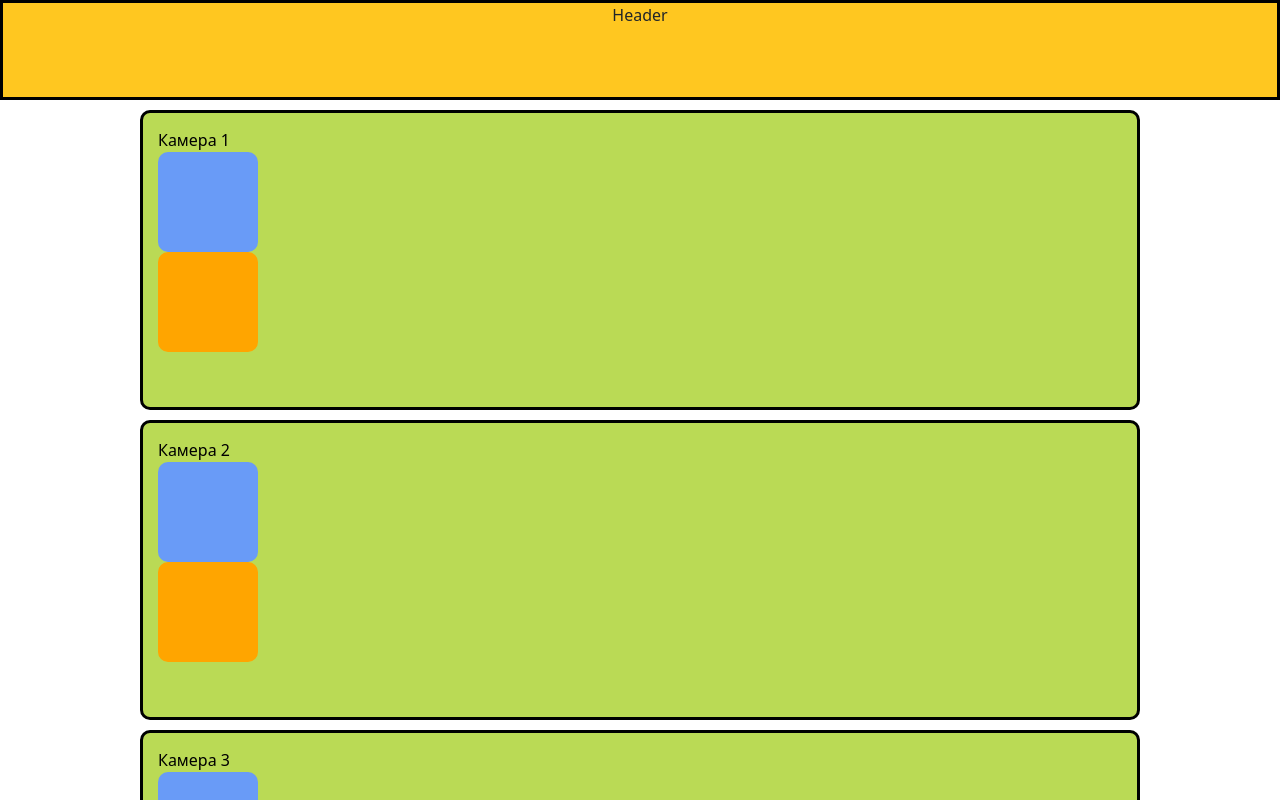
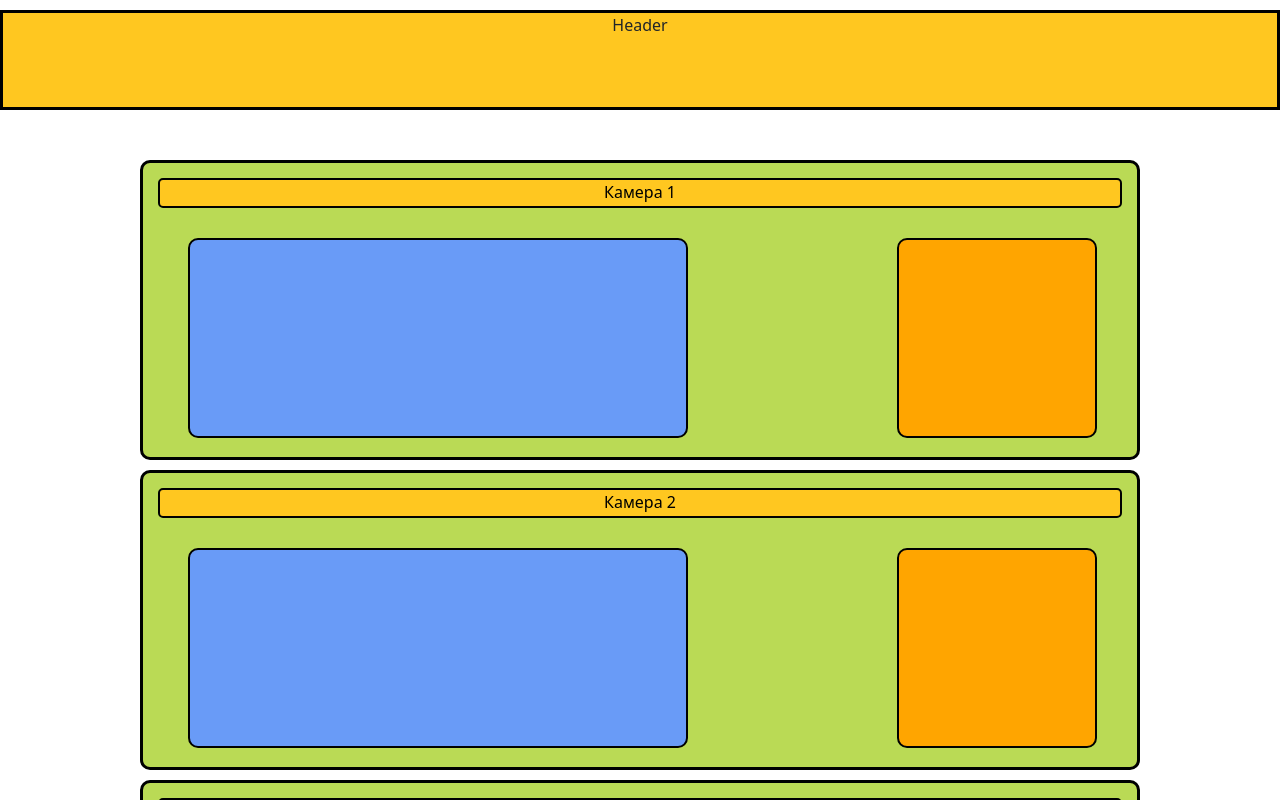
Before and after one commit to killpop3770/vuejs_typescript, a Vue app: page / in a window 1280 px wide. Shown: the top 800 px of the page. Built offline with nearby package versions, Linux system fonts and the light colour scheme.

Commit message:
some fix

```diff
--- a/src/components/CameraCanvas.vue
+++ b/src/components/CameraCanvas.vue
@@ -15,11 +15,10 @@ export default  {
 
 <style scoped>
 .camera-canvas{
-  height: 100px;
-  width: 100px;
-  border-color: black;
+  height: 200px;
+  width: 500px;
+  border: 2px solid black;
   background-color: #699bf7;
-  border-width: 1px;
   border-radius: 10px;
 }
 </style>
--- a/src/components/CameraTile.vue
+++ b/src/components/CameraTile.vue
@@ -1,9 +1,11 @@
 <template>
   <!--     https://github.com/Roman1510/memory-card-game/blob/main/src/App.vue-->
   <div class="tile" v-for="cameraTile in camList.camList" v-bind:key="cameraTile">
-    {{ cameraTile.camName }}
-    <CameraCanvas/>
-    <Settings/>
+    <div class="tile-header">{{ cameraTile.camName }}</div>
+    <div class="box">
+      <CameraCanvas/>
+      <Settings/>
+    </div>
     <!--    {{ cameraTile.camUrl }},-->
     <!--    {{ cameraTile.camIsActive }},-->
 
@@ -42,7 +44,23 @@ export default {
   border-radius: 10px;
   color: black;
   padding: 15px;
-  margin: 10px auto 10px auto;
+  margin: 10px auto 10px auto; /* up right down left */
   background-color: #bada55;
 }
+
+.tile-header{
+  background-color: #ffc720;
+  display: flex;
+  border: 2px solid black;
+  border-radius: 5px;
+  height: 30px;
+  justify-content: center;
+}
+
+.box{
+  display: flex;
+  justify-content: space-between;
+  margin: 30px 25px 0 30px;  /* up right down left */
+}
+
 </style>
--- a/src/components/Header.vue
+++ b/src/components/Header.vue
@@ -13,10 +13,11 @@ export default {
 <style scoped>
 .header {
   display: flex;
-  margin: auto;
+  /*margin: auto;*/
   border: 3px solid black;
   justify-content: center;
   background-color: #ffc720;
   height: 100px;
+  margin: 10px 0 50px 0;
 }
 </style>
--- a/src/components/Settings.vue
+++ b/src/components/Settings.vue
@@ -13,11 +13,11 @@ export default {
 
 <style scoped>
 .settings {
-  height: 100px;
-  width: 100px;
+  height: 200px;
+  width: 200px;
   border-color: black;
   background-color: orange;
-  border-width: 1px;
   border-radius: 10px;
+  border: 2px solid black;
 }
 </style>
```
